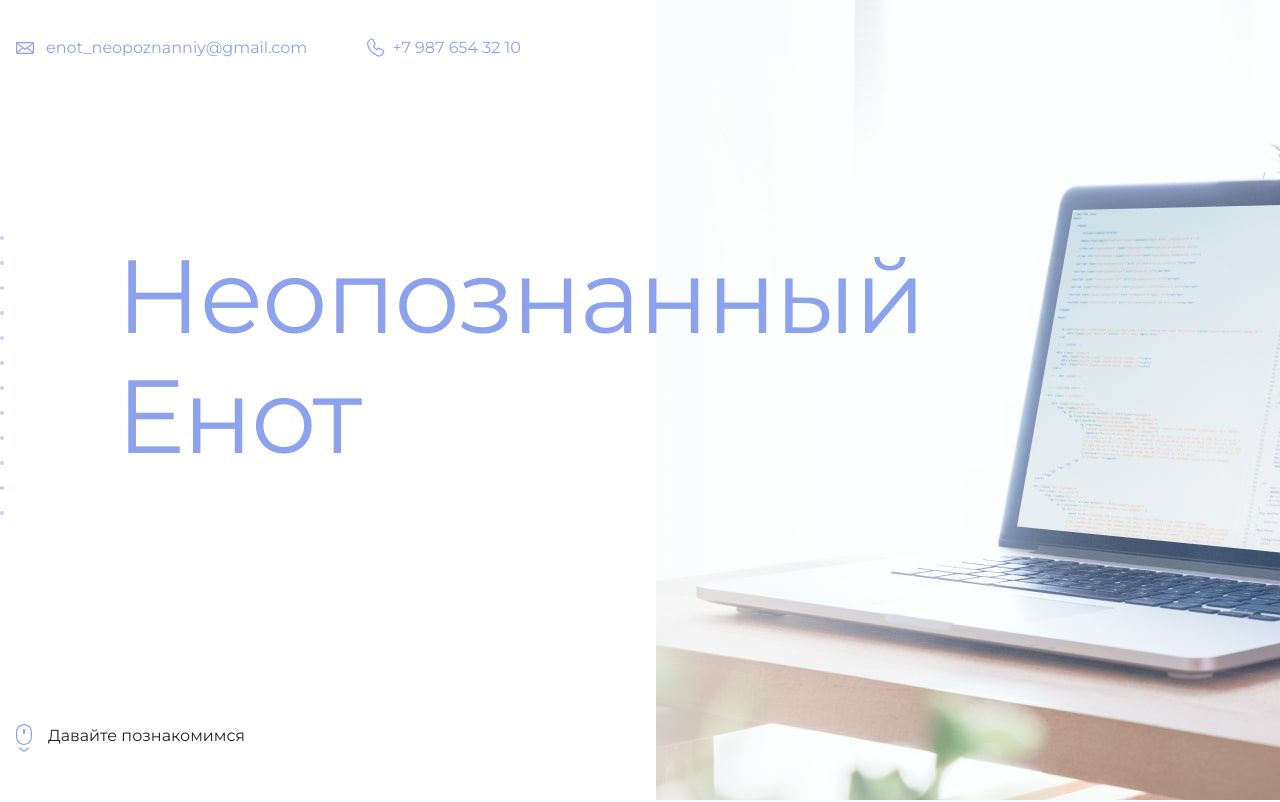
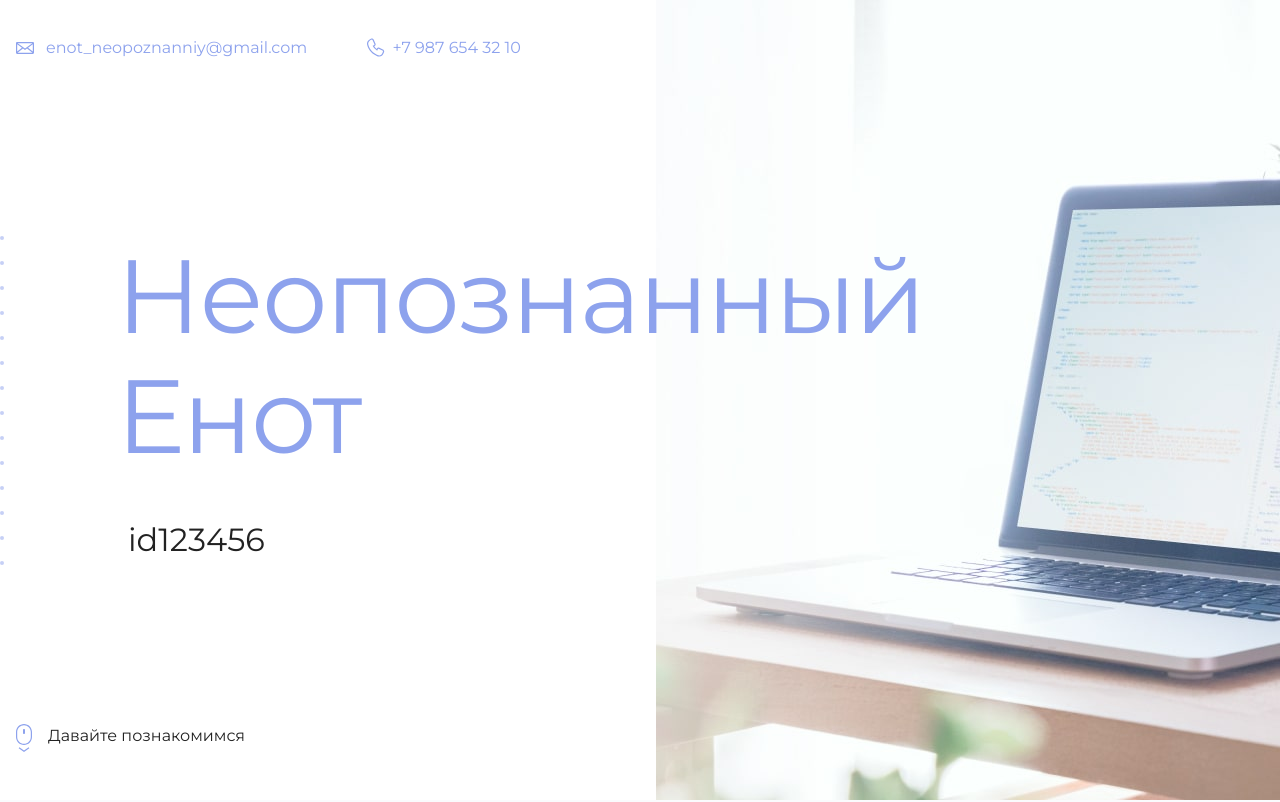
Before and after one commit to juwain/static, a plain HTML site: page index.html in a window 1280 px wide. Shown: the top 802 px of the page. Drawn offline with Linux system fonts and the light colour scheme.

Commit message:
Update index.html

```diff
--- a/index.html
+++ b/index.html
@@ -19,7 +19,7 @@
       <section class="hero-image">
         <div class="container">
           <h1 class="heading">Неопознанный Енот</h1>
-          <p><!-- Тут ваш id на сайте Академии --></p>
+          <p>id123456</p>
         </div>
       </section>
 
```
